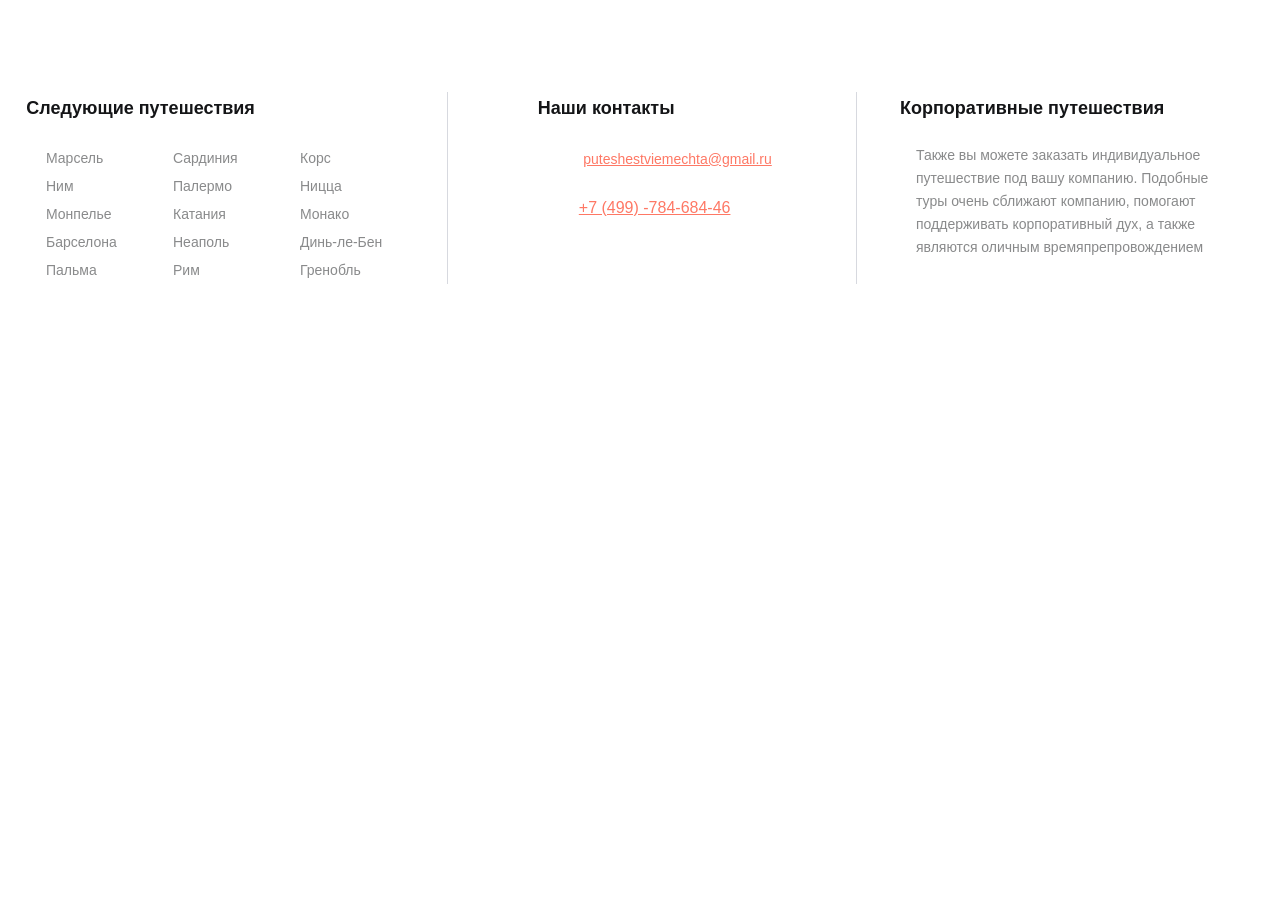
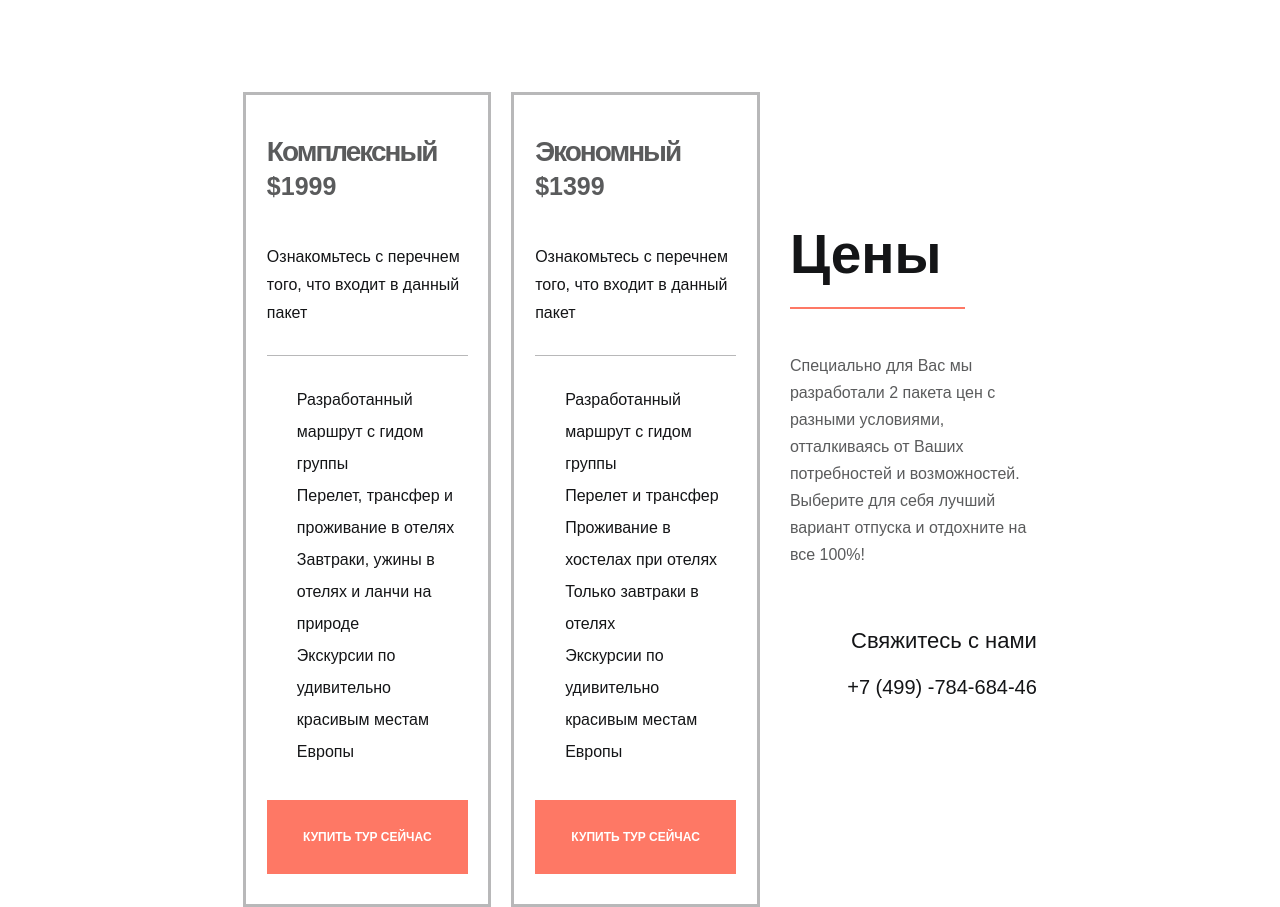
Before and after one commit to Feizerr/Chesnokova__way, a website: page source/index.html in a window 1280 px wide. Shown: the part 4000-4907 px from the top of the page. Before the commit the page ends 4284 px from the top, so only its background shows below. Drawn offline with nearby package versions, Linux system fonts and the light colour scheme; files that its build step writes are made by us from their sources.

Commit message:
Добавляет блок с ценой

```diff
--- a/source/index.html
+++ b/source/index.html
@@ -313,6 +313,104 @@
         </ul>
       </div>
     </section>
+
+    <section class="price">
+      <ul class="price__list">
+        <li class="price__item">
+          <div class="price__container">
+            <h3 class="price__item-title">Комплексный</h3>
+            <p class="price__costs">$1999</p>
+          </div>
+          <p class="price__advice">
+            Ознакомьтесь с перечнем того, что входит в данный пакет
+          </p>
+          <ul class="price__check-list">
+            <li class="price__check-item">
+              <svg class="price__check" width="22" height="22">
+                <use xlink:href="img/sprite_auto.svg#check" x="0" y="0"></use>
+              </svg>
+              Разработанный маршрут с гидом группы
+            </li>
+            <li class="price__check-item">
+              <svg class="price__check" width="22" height="22">
+                <use xlink:href="img/sprite_auto.svg#check" x="0" y="0"></use>
+              </svg>
+              Перелет, трансфер и проживание в отелях
+            </li>
+            <li class="price__check-item">
+              <svg class="price__check" width="22" height="22">
+                <use xlink:href="img/sprite_auto.svg#check" x="0" y="0"></use>
+              </svg>
+              Завтраки, ужины в отелях и ланчи на природе
+            </li>
+            <li class="price__check-item">
+              <svg class="price__check" width="22" height="22">
+                <use xlink:href="img/sprite_auto.svg#check" x="0" y="0"></use>
+              </svg>
+              Экскурсии по удивительно красивым местам Европы
+            </li>
+          </ul>
+          <a class="button price__button">купить тур сейчас</a>
+        </li>
+        <li class="price__item">
+          <div class="price__container">
+            <h3 class="price__item-title">Экономный</h3>
+            <p class="price__costs">$1399</p>
+          </div>
+          <p class="price__advice">
+            Ознакомьтесь с перечнем того, что входит в данный пакет
+          </p>
+          <ul class="price__check-list">
+            <li class="price__check-item">
+              <svg class="price__check" width="22" height="22">
+                <use xlink:href="img/sprite_auto.svg#check" x="0" y="0"></use>
+              </svg>
+              Разработанный маршрут с гидом группы
+            </li>
+            <li class="price__check-item">
+              <svg class="price__check" width="22" height="22">
+                <use xlink:href="img/sprite_auto.svg#check" x="0" y="0"></use>
+              </svg>
+              Перелет и трансфер
+            </li>
+            <li class="price__check-item">
+              <svg class="price__check" width="22" height="22">
+                <use xlink:href="img/sprite_auto.svg#check" x="0" y="0"></use>
+              </svg>
+              Проживание в хостелах при отелях
+            </li>
+            <li class="price__check-item">
+              <svg class="price__check" width="22" height="22">
+                <use xlink:href="img/sprite_auto.svg#check" x="0" y="0"></use>
+              </svg>
+              Только завтраки в отелях
+            </li>
+            <li class="price__check-item">
+              <svg class="price__check" width="22" height="22">
+                <use xlink:href="img/sprite_auto.svg#check" x="0" y="0"></use>
+              </svg>
+              Экскурсии по удивительно красивым местам Европы
+            </li>
+          </ul>
+          <a class="button price__button">купить тур сейчас</a>
+        </li>
+      </ul>
+      <div class="price__wrapper">
+        <h2 class="price__title">Цены</h2>
+        <p class="price__description">
+          Специально для Вас  мы разработали 2 пакета цен с разными условиями, отталкиваясь от Ваших потребностей и возможностей. Выберите для себя лучший вариант отпуска и отдохните на все 100%!
+        </p>
+        <div class="price__call-to-action-wrapper">
+          <p class="price__call-to-action">Свяжитесь с нами</p>
+          <div class="price__phone">
+            <svg class="price__svg" width="30" height="30">
+              <use xlink:href="img/sprite_auto.svg#phone" x="0" y="0"></use>
+            </svg>
+            <a class="phone__link price__phone-link" href="tel:+749978468446">+7 (499) -784-684-46</a>
+          </div>
+        </div>
+      </div>
+    </section>
   </main>
 
   <footer class="footer">
--- a/source/sass/blocks/buy-tour.scss
+++ b/source/sass/blocks/buy-tour.scss
@@ -7,6 +7,7 @@
 @media (max-width: $tablet-width) {
   .buy-tour {
     width: 100%;
+    padding-bottom: 112px;
   }
 }
 
--- /dev/null
+++ b/source/sass/blocks/price.scss
@@ -0,0 +1,344 @@
+.price {
+  width: 62%;
+  margin: 0 auto;
+  padding-bottom: 138px;
+  display: flex;
+  justify-content: space-between;
+}
+
+@media (max-width: $tablet-width) {
+  .price {
+    width: 90%;
+    flex-direction: column;
+    text-align: center;
+  }
+}
+
+.price__list {
+  @include list-reset();
+  min-width: 65.08%;
+  display: flex;
+  justify-content: space-between;
+  margin-right: 3.81%;
+}
+
+@media (max-width: $tablet-width) {
+  .price__list {
+    margin-right: 0;
+  }
+}
+
+@media (max-width: $mobile-width) {
+  .price__list {
+    flex-direction: column;
+    flex-wrap: wrap;
+    align-items: center;
+    width: 100%;
+    margin: 0 auto;
+  }
+}
+
+.price__item {
+  padding: 40px 4% 30px 4%;
+  border: 3px solid rgba($dark, 0.3);
+  width: 48.0558%;
+  display: flex;
+  flex-wrap: wrap;
+  justify-content: flex-start;
+
+  &:first-child {
+    margin-right: 2.5%;
+  }
+}
+
+@media (max-width: $tablet-width) {
+  .price__item {
+    padding-left: 0;
+    padding-right: 0;
+    padding-bottom: 0;
+    border-radius: 10px 10px 0 0;
+    border: 1px solid rgba($dark, 0.3);
+    display: flex;
+    flex-wrap: wrap;
+    justify-content: center;
+  }
+}
+
+@media (max-width: $mobile-width) {
+  .price__item {
+    padding-top: 30px;
+    width: 90%;
+    display: flex;
+    flex-wrap: wrap;
+    justify-content: flex-start;
+    margin-right: 0;
+    margin-bottom: 30px;
+  }
+}
+
+.price__wrapper {
+  width: 24,61%;
+}
+
+@media (max-width: $tablet-width) {
+  .price__wrapper {
+    order: -1;
+  }
+}
+
+.price__container {
+  display: flex;
+  justify-content: space-between;
+  flex-wrap: wrap;
+  margin-bottom: 40px;
+  color: rgba($dark, 0.7);
+}
+
+@media (max-width: $tablet-width) {
+  .price__container {
+    padding-right: 8%;
+    padding-left: 8%;
+    margin-bottom: 11px;
+    flex-direction: column;
+    align-items: center;
+  }
+}
+
+@media (max-width: $tablet-width) {
+  .price__container {
+    width: 100%;
+    margin: 0 auto;
+  }
+}
+
+.price__item-title {
+  @include offset(0, 0);
+  @include Montserrat(600);
+  @include fonts(28px, 34px);
+  letter-spacing: -2px;
+  text-align: left;
+  min-width: 179px;
+}
+
+@media (max-width: $tablet-width) {
+  .price__item-title {
+    @include fonts(24px, 34px);
+    letter-spacing: 0;
+    text-align: center;
+    min-width: 100%;
+    padding-bottom: 10px;
+  }
+}
+
+.price__costs {
+  @include offset(0, 0);
+  @include Montserrat(700);
+  @include fonts(25px, 34px);
+  text-align: right;
+}
+
+.price__advice {
+  @include offset(0, 0);
+  padding-bottom: 28px;
+}
+
+@media (max-width: $tablet-width) {
+  .price__advice {
+    width: 80%;
+    margin: 0 auto 20px;
+    padding: 0 5px 10px 5px;
+    border-bottom: 1px solid rgba($dark, 0.3);
+  }
+}
+
+.price__check-list {
+  @include list-reset();
+  @include offset(0, 0);
+  @include fonts(16px, 32px);
+  min-height: 341px;
+  padding-top: 28px;
+  padding-left: 30px;
+  padding-bottom: 32px;
+  border-top: 1px solid rgba($dark, 0.3);
+
+  &:last-child {
+    padding-bottom: 0;
+  }
+}
+
+@media (max-width: $tablet-width) {
+  .price__check-list {
+    border-top: none;
+  }
+}
+
+.price__check {
+  position: absolute;
+  left: -30px;
+  top: 4px;
+  color: $pink;
+}
+
+@media (max-width: $tablet-width) {
+  .price__check {
+    left: -10px;
+    top: 4px;
+  }
+}
+
+.price__check-item {
+  text-align: left;
+  position: relative;
+}
+
+@media (max-width: $tablet-width) {
+  .price__check-item {
+    padding: 0 8% 10px 8%;
+  }
+}
+
+.price__button {
+  text-align: center;
+  width: 100%;
+  align-self: flex-end;
+}
+
+@media (max-width: $mobile-width) {
+  .price__button{
+    padding: 19px 20px;
+  }
+}
+
+.price__title {
+  @include offset(0, 0);
+  @include Montserrat(600);
+  @include fonts(55px, 90px);
+  width: 100%;
+  padding-top: 117px;
+  margin-bottom: 53px;
+  position: relative;
+
+  &::after {
+    position: absolute;
+    content: "";
+    background-position: 0 0;
+    background-color: $pink;
+    width: 175px;
+    height: 2px;
+    bottom: -10px;
+    left: 0;
+  }
+}
+
+@media (max-width: $tablet-width) {
+  .price__title {
+    @include fonts(30px, 45px);
+    margin-bottom: 20px;
+    padding-top: 0;
+    text-align: center;
+
+    &::after {
+      display: none;
+    }
+  }
+}
+
+@media (max-width: $mobile-width) {
+  .price__title {
+    @include fonts(24px, 36px);
+    padding-top: 0;
+  }
+}
+
+.price__description {
+  @include offset(0, 0);
+  @include fonts(16px, 27px);
+  color: rgba($dark, 0.7);
+  width: 100%;
+  margin-bottom: 56px;
+}
+
+@media (max-width: $tablet-width) {
+  .price__description {
+    margin-bottom: 30px;
+    text-align: center;
+  }
+}
+
+.price__call-to-action {
+  @include offset(0, 0);
+  @include Montserrat(500);
+  @include fonts(22px, 34px);
+  text-align: right;
+  padding-bottom: 13px;
+}
+
+@media (max-width: $tablet-width) {
+  .price__call-to-action {
+    @include offset(0, 0);
+    margin-bottom: 10px;
+    text-align: center;
+  }
+}
+
+@media (max-width: $mobile-width) {
+  .price__call-to-action {
+    font-size: 18px;
+  }
+}
+
+.price__phone {
+display: flex;
+justify-content: flex-end;
+}
+
+@media (max-width: $tablet-width) {
+  .price__phone {
+   display: block;
+  }
+}
+
+.price__phone-link {
+  @include fonts(20px, 32px);
+  text-align: right;
+  margin-bottom: 30px;
+}
+
+@media (max-width: $tablet-width) {
+  .price__phone-link {
+    font-size: 18px;
+    text-align: center;
+    color: $pink;
+    text-decoration: underline;
+  }
+}
+
+@media (max-width: $mobile-width) {
+  .price__phone-link {
+    margin-bottom: 40px;
+  }
+}
+
+.price__svg {
+  color: $pink;
+  fill: none;
+  margin-right: 20px;
+}
+
+@media (max-width: $tablet-width) {
+  .price__svg {
+    display: none;
+  }
+}
+
+.price__item:hover {
+  border-color: $pink;
+
+  .price__container {
+    color: $pink;
+  }
+
+  .price__check {
+    color: $dark;
+  }
+}
--- a/source/sass/style.scss
+++ b/source/sass/style.scss
@@ -17,3 +17,4 @@
 @import "blocks/slider.scss";
 @import "blocks/review.scss";
 @import "blocks/slider-elements.scss";
+@import "blocks/price.scss";
```
Also changed, not shown: source/img/check.svg.
